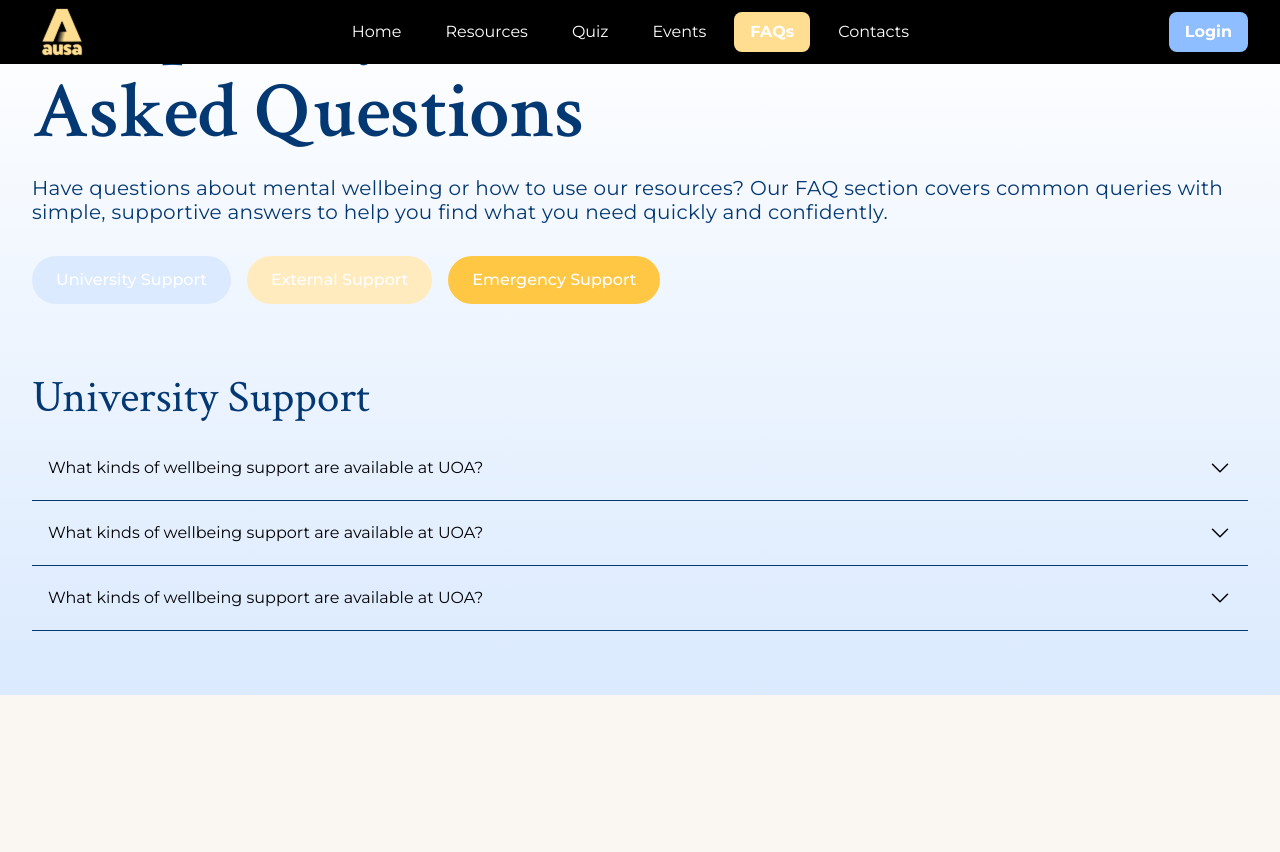
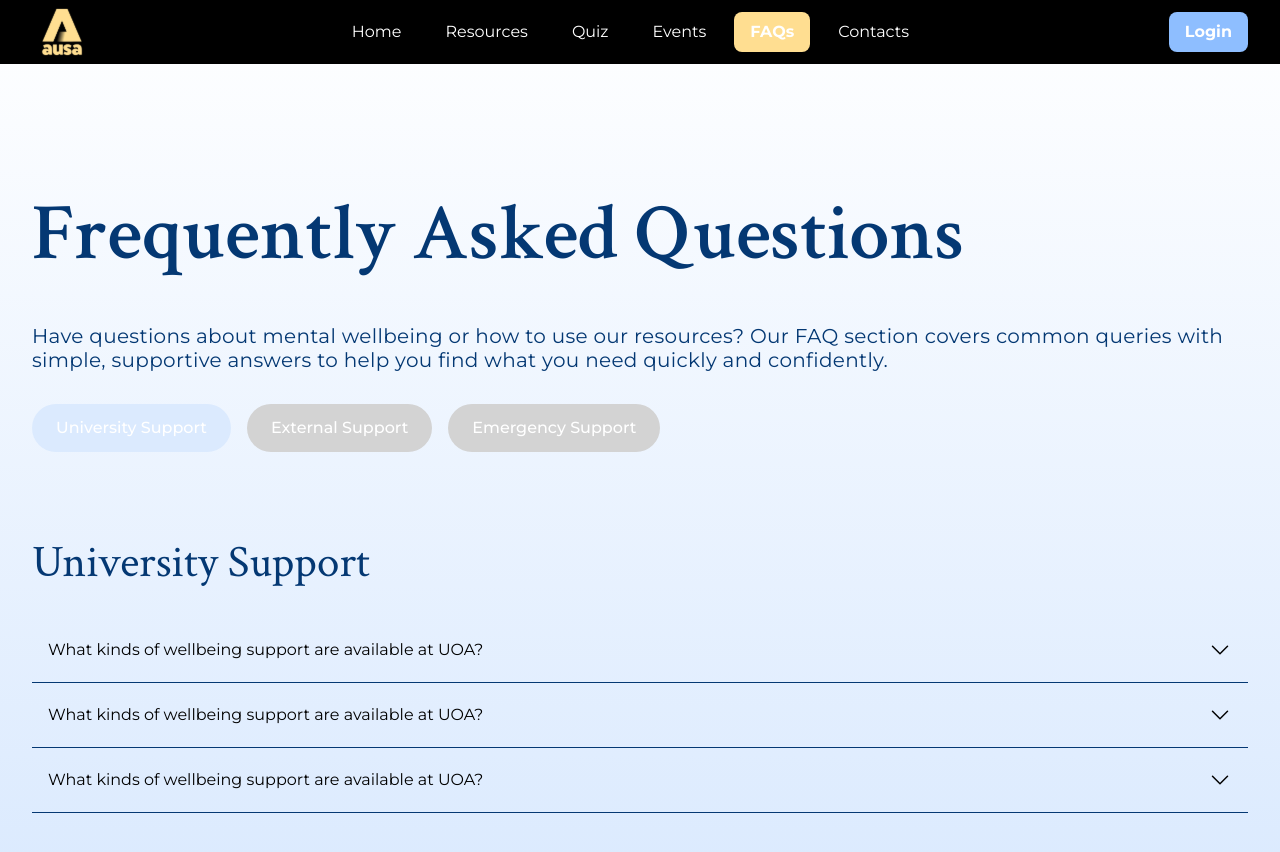
Before and after one commit to UoaWDCC/ausa-web, a Next.js app in the folder client/: page /faqs in a window 1280 px wide. Shown: the top 852 px of the page. Before the commit the page ends 800 px from the top, so only its background shows below. Built offline with nearby package versions, Linux system fonts and the light colour scheme.

Commit message:
fix: gradient and format fixes

```diff
--- a/client/app/faqs/page.tsx
+++ b/client/app/faqs/page.tsx
@@ -2,7 +2,7 @@
 
 import Accordian from "../components/generic/accordian/Accordian"
 import Button from "../components/generic/button/regular/Button"
-import React, { useState } from "react"
+import React, { useState, useEffect } from "react"
 
 const tabConfigs = [
   {
@@ -76,17 +76,14 @@ const tabConfigs = [
 const FAQ = () => {
   const [activeTab, setActiveTab] = useState(tabConfigs[0])
 
+  useEffect(() => {
+    document.body.style.background = `linear-gradient(${activeTab.gradient})`
+  }, [activeTab])
+
   return (
-    <div
-      className="px-8 mx-auto flex flex-col pb-16"
-      style={{
-        background: `linear-gradient(${activeTab.gradient})`,
-      }}
-    >
-      <h2 className="h2 text-primary-emphasis mb-6">
-        Frequently
-        <br />
-        <div className="mt-10">Asked Questions</div>
+    <div className="mt-30 px-8 flex flex-col pb-16">
+      <h2 className="h2 text-primary-emphasis mb-6 mt-16 leading-tight sm:leading-[100px]">
+        Frequently Asked Questions
       </h2>
       <p className="b3-body text-primary-emphasis mb-8 w-full mt-4">
         Have questions about mental wellbeing or how to use our resources? Our
@@ -98,13 +95,17 @@ const FAQ = () => {
           <Button
             key={tab.label}
             label={tab.label}
-            backgroundColor={tab.bg}
+            backgroundColor={
+              activeTab.label === tab.label ? tab.bg : "var(--light-grey)"
+            }
             className="px-6 py-3 rounded-full"
             onClick={() => setActiveTab(tab)}
           />
         ))}
       </div>
-      <h3 className="h3 text-primary-emphasis mb-6">{activeTab.label}</h3>
+      <h3 className="h3 text-primary-emphasis mb-6 leading-snug">
+        {activeTab.label}
+      </h3>
       <div className="divide-y divide-[#043873] w-full">
         {activeTab.faqs.map((faq, index) => (
           <Accordian key={index} title={faq.question} content={faq.answer} />
```
